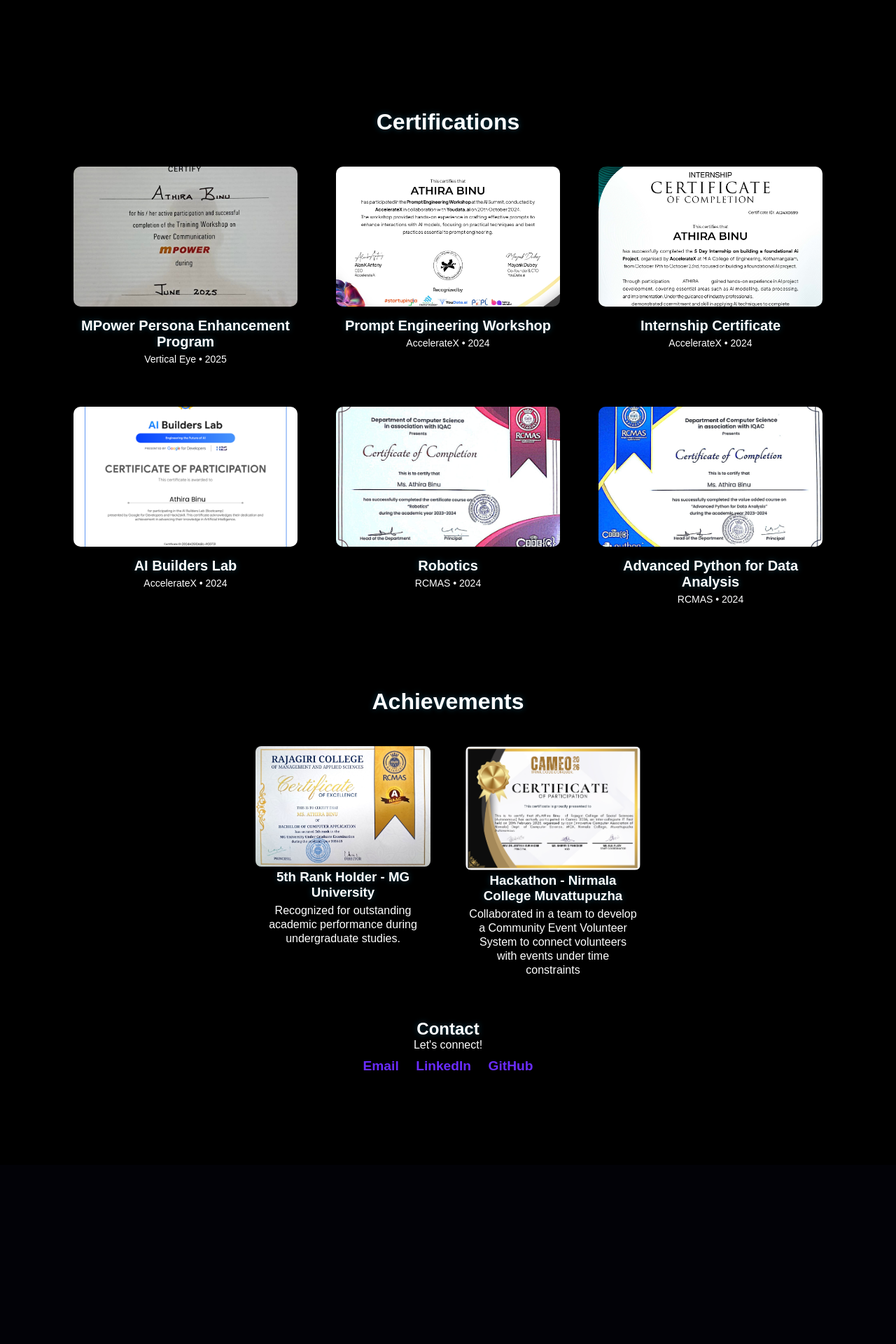
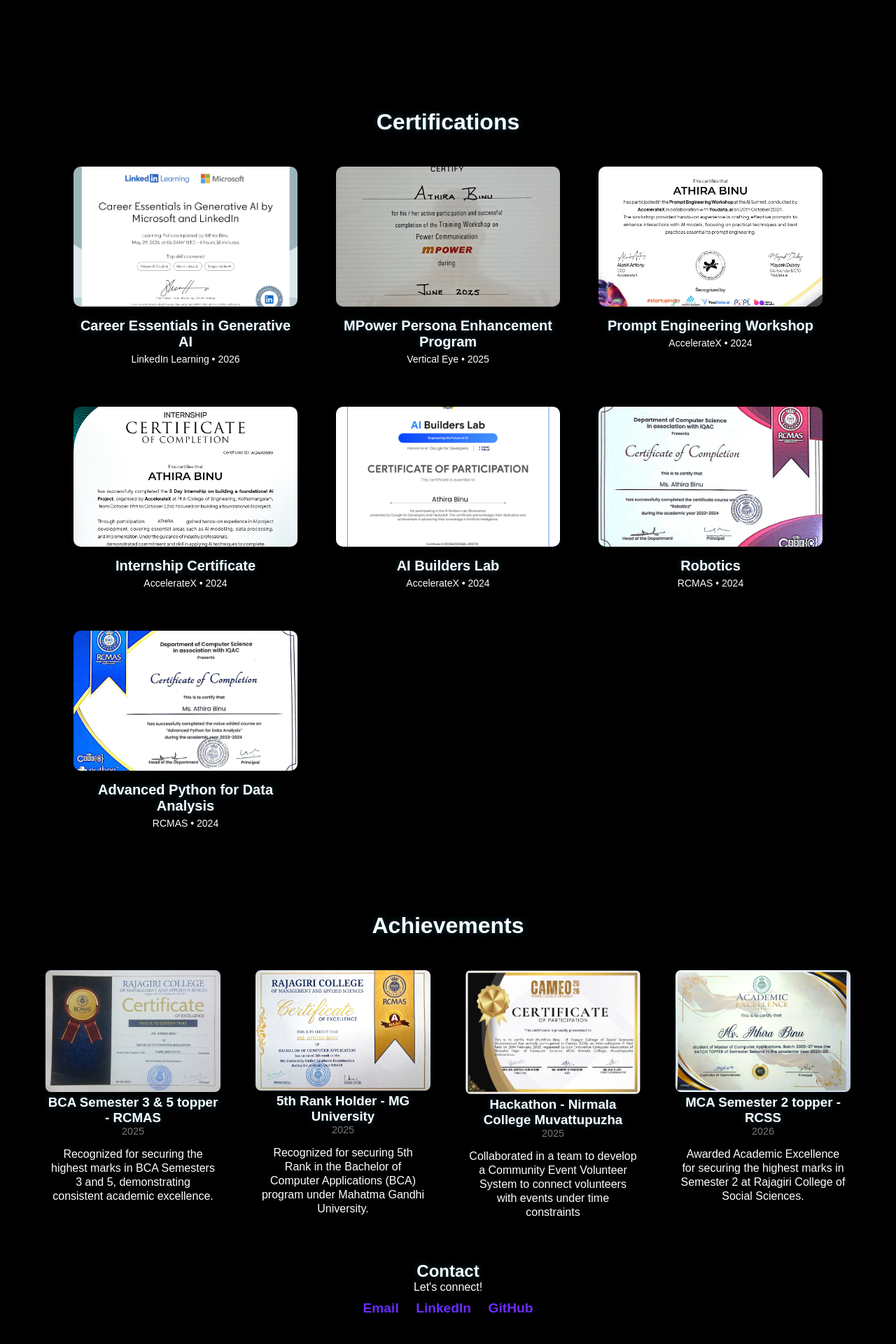
Before and after one commit to athubin/Portfolio, a Flask app: page / in a window 1280 px wide. Shown: the part 4440-6360 px from the top of the page at 70% size. Before the commit the page ends 5969 px from the top, so only its background shows below. Run offline with Flask 3, Linux system fonts and the light colour scheme.

Commit message:
Update portfolio

```diff
--- a/static/css/mystyle.css
+++ b/static/css/mystyle.css
@@ -852,3 +852,10 @@ section {
   /*display: block;*/
   position: fixed;
 }
+
+.achievement-date{
+    display: block;
+    color: #777;
+    font-size: 0.9rem;
+    margin-bottom: 10px;
+}
--- a/templates/home.html
+++ b/templates/home.html
@@ -211,6 +211,22 @@
       </div>
     </div>
 
+    <div class="project-card">
+      <img src="{{ url_for('static', filename='images/s1.png') }}"
+           class="project-preview"
+           onclick="openGallery(['s1.png','s2.png','s3.png','s4.png'])"
+           alt="MedSnap Preview">
+
+      <div class="project-content">
+        <h3>Spendly - Expense Tracker</h3>
+        <p>
+          Developed a Django-based web application to manage personal expenses, set monthly budgets,
+          categorize transactions, and visualize spending trends with interactive charts.
+        </p>
+        <span class="tech-stack">Django • HTML • CSS • JS • SQLite</span>
+      </div>
+    </div>
+
   </div>
 </section>
 
@@ -289,6 +305,12 @@
     <div class="cert-container">
 
         <div class="cert-card">
+            <img src="{{ url_for('static', filename='images/CareerEssentialsAI.png') }}" alt="mPower" onclick="openPopup(this.src)">
+            <h3>Career Essentials in Generative AI</h3>
+            <p class="issuer">LinkedIn Learning • 2026</p>
+        </div>
+
+        <div class="cert-card">
             <img src="{{ url_for('static', filename='images/mPower.jpeg') }}" alt="mPower" onclick="openPopup(this.src)">
             <h3>MPower Persona Enhancement Program</h3>
             <p class="issuer">Vertical Eye • 2025</p>
@@ -334,15 +356,31 @@
     <div class="achievements-container">
 
         <div class="achievement-card">
-            <img src="{{ url_for('static', filename='images/Rank.jpeg') }}" alt="Rank Certificate" onclick="openPopup(this.src)">
-            <h3>5th Rank Holder - MG University</h3>
-            <p>Recognized for outstanding academic performance during undergraduate studies.</p>
+          <img src="{{ url_for('static', filename='images/bca-3-5.jpeg') }}" alt="BCA Semester 3 & 5 Topper" onclick="openPopup(this.src)">
+          <h3>BCA Semester 3 & 5 topper - RCMAS</h3>
+          <span class="achievement-date">2025</span>
+          <p>Recognized for securing the highest marks in BCA Semesters 3 and 5, demonstrating consistent academic excellence.</p>
+        </div>
+
+        <div class="achievement-card">
+          <img src="{{ url_for('static', filename='images/Rank.jpeg') }}" alt="Rank Certificate" onclick="openPopup(this.src)">
+          <h3>5th Rank Holder - MG University</h3>
+          <span class="achievement-date">2025</span>
+          <p>Recognized for securing 5th Rank in the Bachelor of Computer Applications (BCA) program under Mahatma Gandhi University.</p>
         </div>
 
         <div class="achievement-card">
             <img src="{{ url_for('static', filename='images/Cameo-Hackathon.png') }}" alt="Hackathon Certificate" onclick="openPopup(this.src)">
             <h3>Hackathon - Nirmala College Muvattupuzha</h3>
+            <span class="achievement-date">2025</span>
             <p>Collaborated in a team to develop a Community Event Volunteer System to connect volunteers with events under time constraints</p>
+        </div>
+
+        <div class="achievement-card">
+            <img src="{{ url_for('static', filename='images/mca-s2.jpeg') }}" alt="MCA Sem 2 Topper" onclick="openPopup(this.src)">
+            <h3>MCA Semester 2 topper - RCSS</h3>
+            <span class="achievement-date">2026</span>
+            <p>Awarded Academic Excellence for securing the highest marks in Semester 2 at Rajagiri College of Social Sciences.</p>
         </div>
 
         <!-- Add more achievement cards here if needed -->
```
Also changed, not shown: static/images/CareerEssentialsAI.png (added), static/images/bca-3-5.jpeg (added), static/images/mca-s2.jpeg (added), static/images/s1.png (added), static/images/s2.png (added), static/images/s3.png (added), static/images/s4.png (added).
